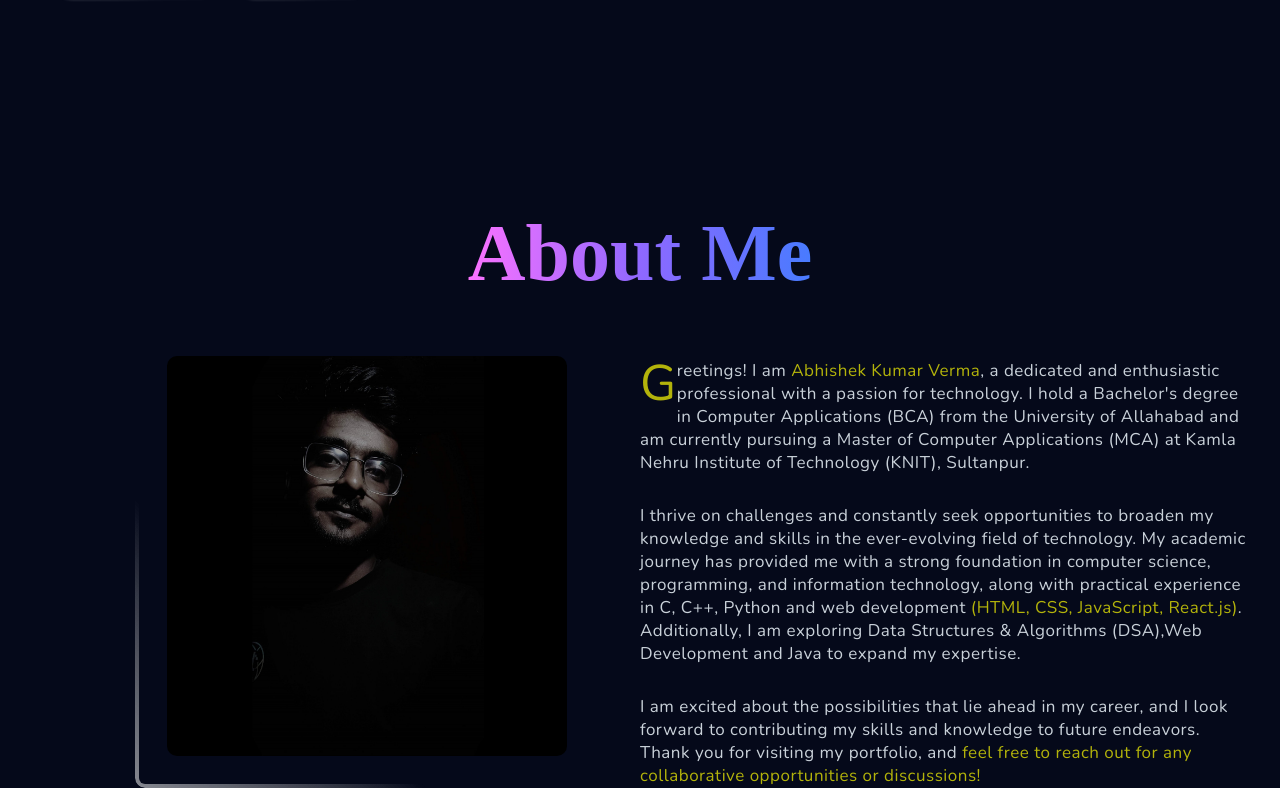
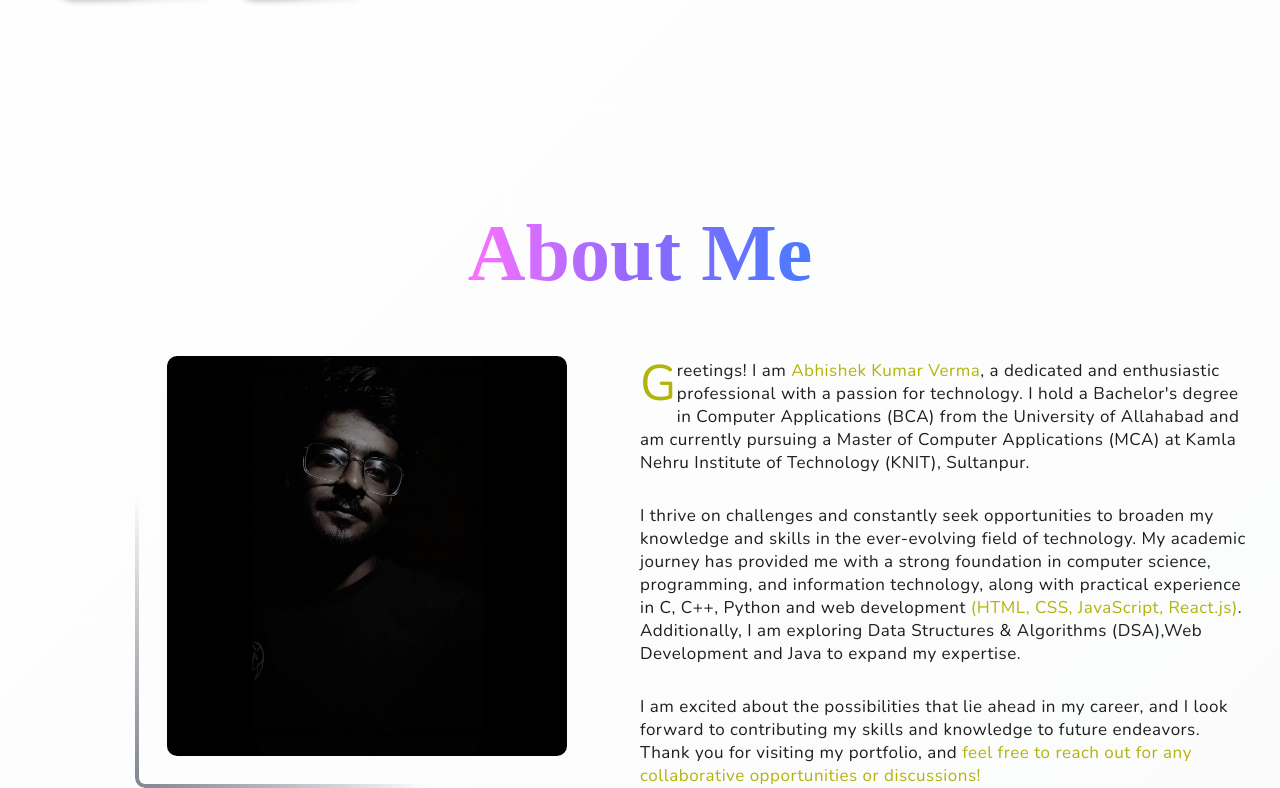
Before and after one commit to abhi1224/Portfolio, a website built with Vite: page index.html in a window 1280 px wide. Shown: the part 652-1440 px from the top of the page. Built offline with nearby package versions, Linux system fonts and the light colour scheme; files whose address does not match are found by name.

Commit message:
toggle theme mode bug fix

```diff
--- a/index.html
+++ b/index.html
@@ -13,7 +13,7 @@
     <link href="https://fonts.googleapis.com/css2?family=Nunito:ital,wght@0,200..1000;1,200..1000&display=swap" rel="stylesheet">
     <title>Portfolio</title>
   </head>
-  <body class="dark-mode">
+  <body>
     <div id="loader" class="flex">
       <img src="assets/loader.gif" alt="loader gif">
     </div>
```
